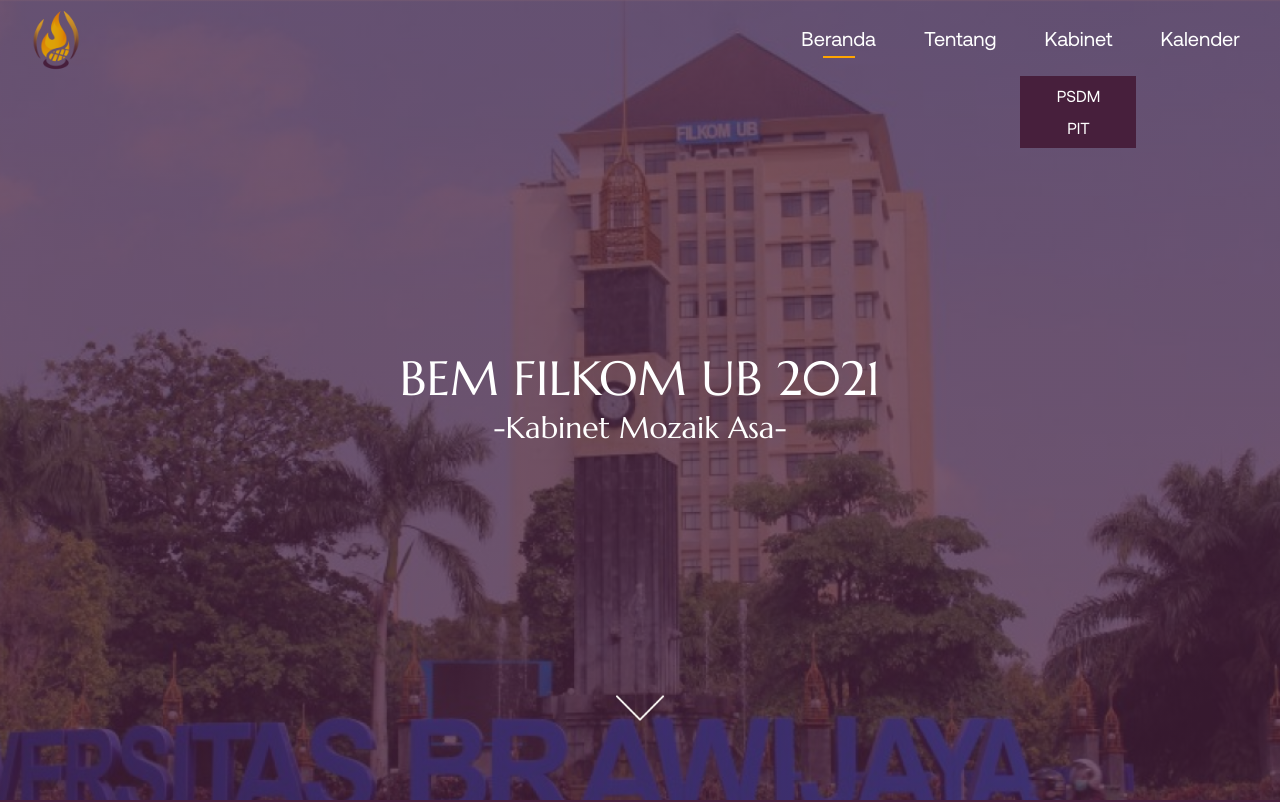
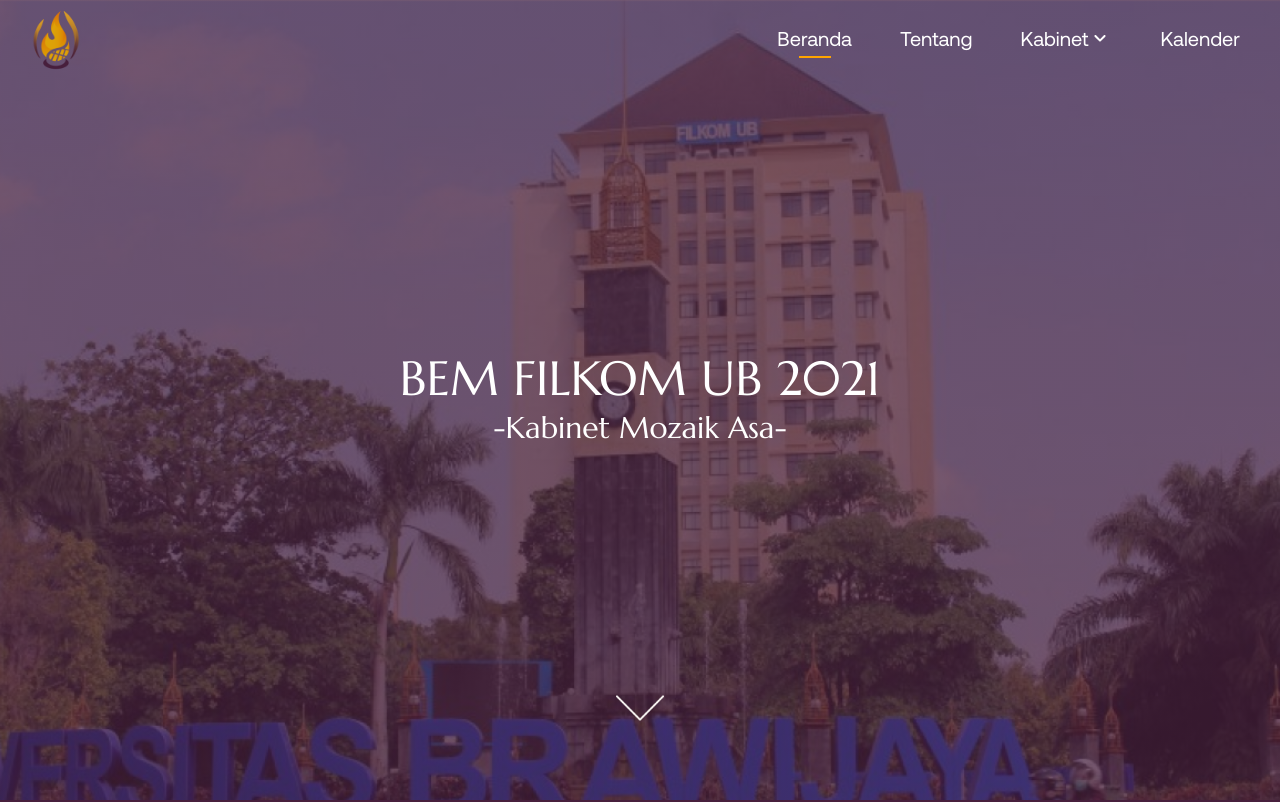
Before and after one commit to bem-filkom/web2021, a React (Create React App) app: page / in a window 1280 px wide. Shown: the top 802 px of the page. Built offline with nearby package versions, Linux system fonts and the light colour scheme; the HTML template or start-up script is replaced by a standard one.

Commit message:
feat: add menu dropdown

```diff
--- a/package.json
+++ b/package.json
@@ -4,6 +4,8 @@
   "private": true,
   "dependencies": {
     "@craco/craco": "^6.1.2",
+    "@material-ui/core": "^4.11.4",
+    "@material-ui/icons": "^4.11.2",
     "@testing-library/jest-dom": "^5.11.4",
     "@testing-library/react": "^11.1.0",
     "@testing-library/user-event": "^12.1.10",
--- a/src/App.js
+++ b/src/App.js
@@ -22,7 +22,7 @@
           <Route path="/tentang" component={About} exact />
           <Route path="/kabinet" component={Cabinet} exact />
           <Route path="/kabinet/:id" component={Department} exact />
-          <Route path="/kalender" component={Calendar} exact />
+          {/* <Route path="/kalender" component={Calendar} exact /> */}
           <Route path="/" component={Home} exact />
           <Route path="*" component={NotFound} />
         </Switch>
--- a/src/components/Navbar/NavItem.js
+++ b/src/components/Navbar/NavItem.js
@@ -1,47 +1,35 @@
 import React, { useState } from "react";
 import { Link, NavLink } from "react-router-dom";
 import { departments } from "../../utils/data";
+import KeyboardArrowDownRoundedIcon from "@material-ui/icons/KeyboardArrowDownRounded";
 
 const NavItem = ({ name, pathname, isOpen, setIsOpen }) => {
-  const [dropdown, setDropdown] = useState(true);
+  const [dropdown, setDropdown] = useState(false);
 
   if (name === "Kabinet") {
     return (
       <div
-        className="relative"
-        onMouseEnter={() => setDropdown(true)}
-        onMouseLeave={() => setDropdown(false)}
+        className="relative cursor-pointer"
+        onClick={() => setDropdown(!dropdown)}
       >
-        <NavLink
-          activeClassName="active"
-          to={pathname}
-          className="px-6 py-6 text-white text-xl relative hidden md:block"
-          onClick={() => setDropdown(false)}
-        >
-          {name}
-        </NavLink>
+        <div className="px-8 md:px-6 py-6 text-white text-xl relative flex items-center ">
+          {name} <KeyboardArrowDownRoundedIcon />
+        </div>
         {dropdown && (
-          <dl className="absolute bg-purple w-full">
+          <dl className="relative md:absolute bg-purple w-full">
             {departments.map((department) => (
               <dd
                 key={department.id}
-                className="my-2 uppercase cursor-pointer hover:bg-yellow flex"
+                className="mb-3 uppercase cursor-pointer hover:bg-yellow flex text-left px-8 font-aeonik text-orange-light"
                 onClick={() => setDropdown(false)}
               >
-                <Link to={`/kabinet/${department.id}`} className='w-full'>{department.id}</Link>
+                <Link to={`/kabinet/${department.id}`} className="w-full">
+                  {department.id}
+                </Link>
               </dd>
             ))}
           </dl>
         )}
-        <NavLink
-          exact
-          activeClassName="active"
-          to={pathname}
-          onClick={() => setIsOpen(!isOpen)}
-          className="px-6 py-6 text-white text-xl relative md:hidden"
-        >
-          {name}
-        </NavLink>
       </div>
     );
   }
@@ -52,16 +40,8 @@
         exact
         activeClassName="active"
         to={pathname}
-        className="px-6 py-6 text-white text-xl relative hidden md:block"
-      >
-        {name}
-      </NavLink>
-      <NavLink
-        exact
-        activeClassName="active"
-        to={pathname}
         onClick={() => setIsOpen(!isOpen)}
-        className="px-6 py-6 text-white text-xl relative md:hidden"
+        className="px-8 md:px-6 py-6 text-left text-white text-xl relative"
       >
         {name}
       </NavLink>
--- a/src/components/Navbar/NavList.js
+++ b/src/components/Navbar/NavList.js
@@ -30,7 +30,7 @@
         initial={{ left: "-100%" }}
         animate={controls}
         transition={{ duration: 0.5, ease: "easeInOut" }}
-        className="flex md:hidden bg-purple w-full text-center justify-around mt-20 absolute flex-col mx-auto nav-list"
+        className="flex md:hidden bg-purple w-full text-center mt-20 absolute flex-col mx-auto"
       >
         {NAVBAR_ITEMS.map((item, idx) => (
           <NavItem key={idx} name={item.name} pathname={item.pathname} isOpen = {isOpen} setIsOpen = {setIsOpen}/>
--- a/src/index.css
+++ b/src/index.css
@@ -33,11 +33,9 @@
   background-color: orange;
 }
 
-
 html {
   scroll-padding-top: 80px;
 }
-
 
 body {
   background-color: #e5ddc5;
@@ -54,11 +52,19 @@
 }
 
 @media (max-width: 767px) {
+  html {
+    scroll-padding-top: 64px;
+  }
+
   .nav-list {
     min-height: calc(var(--vh, 1vh) * 100 - 64px);
   }
 
-  html {
-    scroll-padding-top: 64px;
+  .active {
+    color: #DC9E25;
+  }
+
+  .active::after {
+    display: none;
   }
 }
--- a/tailwind.config.js
+++ b/tailwind.config.js
@@ -18,6 +18,7 @@
         },
         orange: {
           DEFAULT: "#DA6D0D",
+          light : '#E5B350'
         },
         pink: {
           DEFAULT: "#F4D1A7",
```
Also changed, not shown: 1 other file (tests, documents, lock files or other folders).
